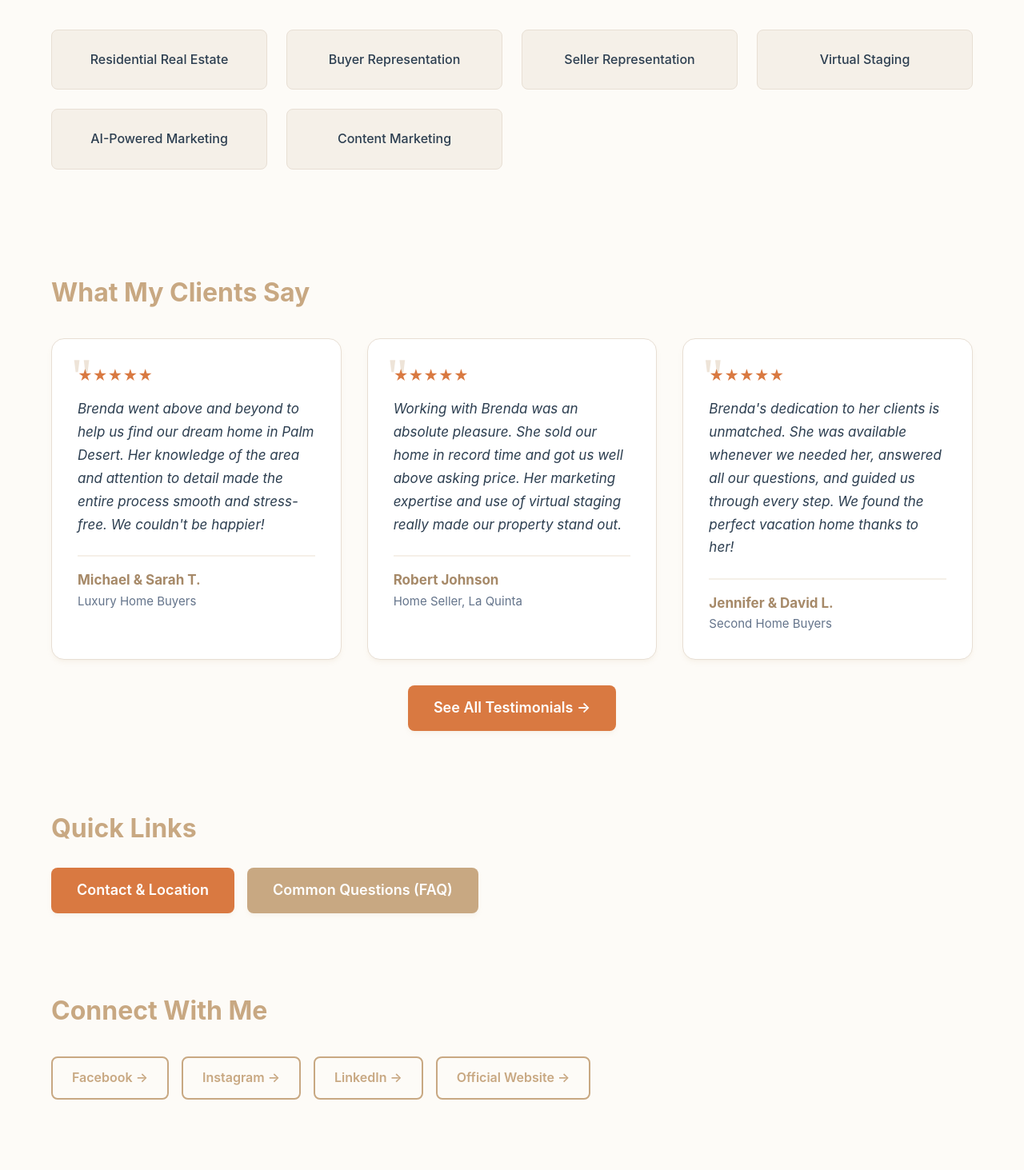
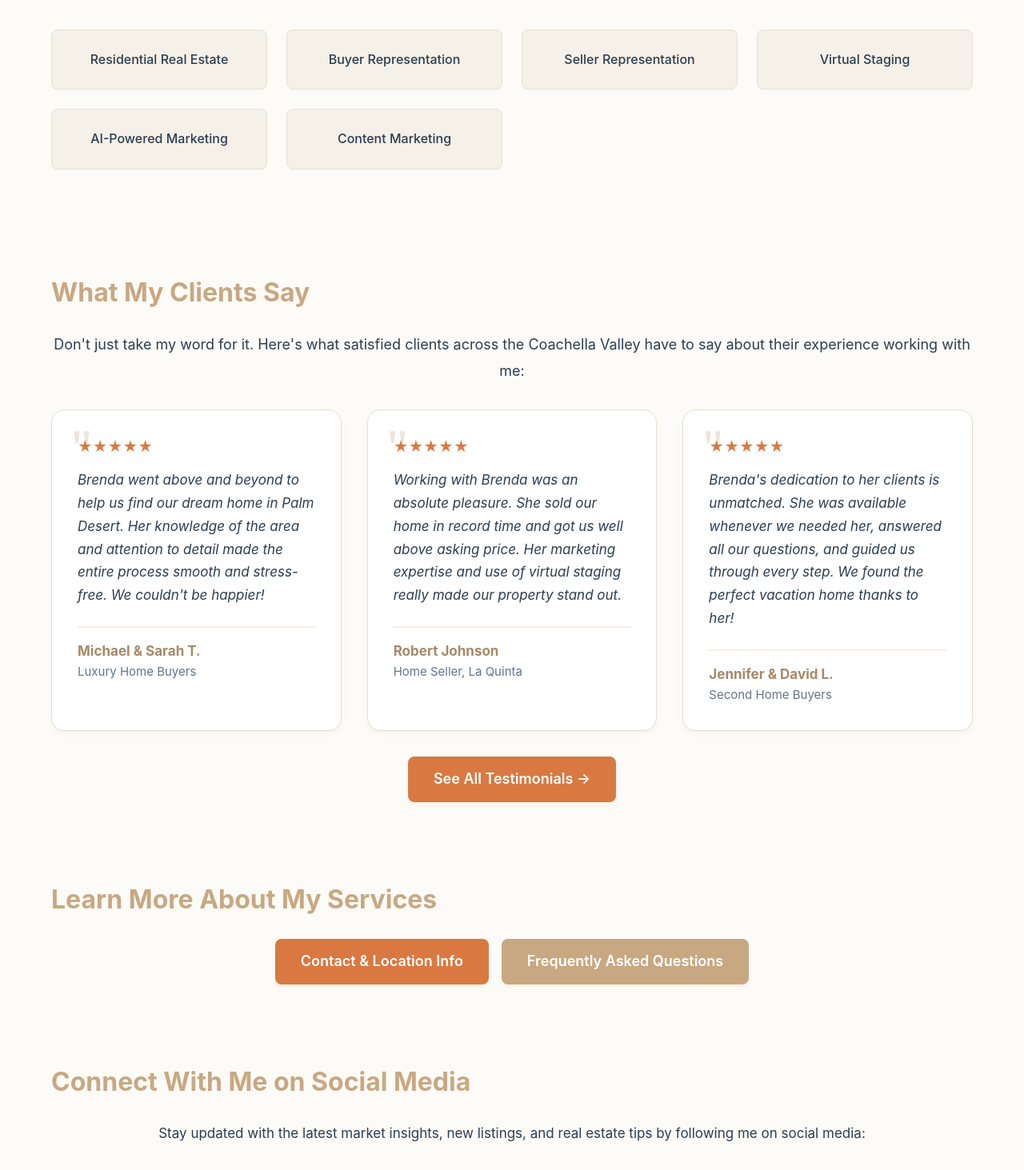
Before and after one commit to SwingPoint/Brenda-Devlin-Real-Estate, a Next.js app: page / in a window 1280 px wide. Shown: the part 1330-2793 px from the top of the page at 80% size. Built offline with nearby package versions, Linux system fonts and the light colour scheme.

Commit message:
Improve AIO score: semantic HTML, meta descriptions, internal links, content structure

```diff
--- a/app/page.tsx
+++ b/app/page.tsx
@@ -9,7 +9,7 @@ const business = businessesData[0];
 
 export const metadata: Metadata = {
   title: `${business.name} - ${business.areaServed} Real Estate Expert`,
-  description: `${business.tagline} Serving the entire ${business.areaServed}. Available 24/7 for all your real estate needs.`,
+  description: `${business.description} Serving the entire ${business.areaServed} with 36 years of experience, 600+ properties sold, and $400M+ in closed sales. Available 24/7 for all your real estate needs.`,
   keywords: [
     'Coachella Valley real estate',
     'Palm Desert realtor',
@@ -86,18 +86,21 @@ export default function HomePage() {
       <JsonLd data={organizationSchema} />
       <JsonLd data={websiteSchema} />
 
-      <div className="hero-section">
+      <header className="hero-section">
         <div className="container">
           <h1>{business.name}</h1>
           <p className="tagline">{business.tagline}</p>
           <p className="description">{business.description}</p>
+          <nav>
             <Link href={`/business/${business.slug}`} className="btn">
               Get in Touch →
             </Link>
+          </nav>
         </div>
-      </div>
+      </header>
 
       <main className="container">
+        <article>
           <section className="section">
             <h2 className="section-title">Proven Track Record of Excellence</h2>
             <Stats stats={business.stats} />
@@ -115,7 +118,7 @@ export default function HomePage() {
             </div>
 
             <h3 className="section-title" style={{ fontSize: '1.75rem', marginTop: '2rem' }}>
-            My Services
+              Comprehensive Real Estate Services
             </h3>
             <div className="services-grid">
               {business.services.map((service, index) => (
@@ -128,6 +131,9 @@ export default function HomePage() {
 
           <section className="section">
             <h2 className="section-title">What My Clients Say</h2>
+            <p style={{ fontSize: '1.125rem', lineHeight: '1.8', marginBottom: '2rem', textAlign: 'center' }}>
+              Don't just take my word for it. Here's what satisfied clients across the Coachella Valley have to say about their experience working with me:
+            </p>
             <Testimonials testimonials={business.testimonials} limit={3} />
             <div style={{ textAlign: 'center', marginTop: '2rem' }}>
               <Link href={`/business/${business.slug}`} className="btn">
@@ -137,20 +143,23 @@ export default function HomePage() {
           </section>
 
           <section className="section">
-          <h2 className="section-title">Quick Links</h2>
-          <div style={{ display: 'flex', gap: '1rem', flexWrap: 'wrap' }}>
+            <h2 className="section-title">Learn More About My Services</h2>
+            <div style={{ display: 'flex', gap: '1rem', flexWrap: 'wrap', justifyContent: 'center' }}>
               <Link href={`/business/${business.slug}`} className="btn">
-              Contact & Location
+                Contact & Location Info
               </Link>
               <Link href="/faq" className="btn" style={{ background: 'var(--primary)' }}>
-              Common Questions (FAQ)
+                Frequently Asked Questions
               </Link>
             </div>
           </section>
 
           <section className="section">
-          <h2 className="section-title">Connect With Me</h2>
-          <div className="social-links">
+            <h2 className="section-title">Connect With Me on Social Media</h2>
+            <p style={{ fontSize: '1.0625rem', lineHeight: '1.8', marginBottom: '1.5rem', textAlign: 'center' }}>
+              Stay updated with the latest market insights, new listings, and real estate tips by following me on social media:
+            </p>
+            <nav className="social-links">
               <a
                 href={business.sameAs[0]}
                 target="_blank"
@@ -183,20 +192,27 @@ export default function HomePage() {
               >
                 Official Website →
               </a>
-          </div>
+            </nav>
           </section>
 
           <section className="section">
             <h2 className="section-title">Serving the Entire Coachella Valley</h2>
             <div className="card">
+              <h3 style={{ fontSize: '1.375rem', marginBottom: '1rem', color: 'var(--primary)' }}>
+                Your Local Real Estate Expert
+              </h3>
+              <p style={{ fontSize: '1.125rem', lineHeight: '1.8', marginBottom: '1rem' }}>
+                I work with buyers and sellers throughout the Coachella Valley, including <strong>Palm Desert</strong>,
+                <strong> Palm Springs</strong>, <strong>Rancho Mirage</strong>, <strong>La Quinta</strong>, <strong>Indian Wells</strong>,
+                <strong> Cathedral City</strong>, <strong>Indio</strong>, and beyond.
+              </p>
               <p style={{ fontSize: '1.125rem', lineHeight: '1.8' }}>
-              I work with buyers and sellers throughout the Coachella Valley, including Palm Desert,
-              Palm Springs, Rancho Mirage, La Quinta, Indian Wells, Cathedral City, Indio, and beyond.
-              Whether you're looking for a luxury estate, a vacation home, or your first property,
-              I'm here to help you every step of the way.
+                Whether you're looking for a <Link href="/faq" style={{ color: 'var(--primary)', textDecoration: 'underline' }}>luxury estate</Link>,
+                a vacation home, or your first property, I'm here to help you every step of the way with personalized service and expert guidance.
               </p>
             </div>
           </section>
+        </article>
       </main>
 
       <footer className="footer">
```
Also changed, not shown: app/business/[slug]/page.tsx (+8 -3 lines), app/faq/page.tsx (+7 -5 lines). Lines whose indentation alone changed are shown as unchanged.
